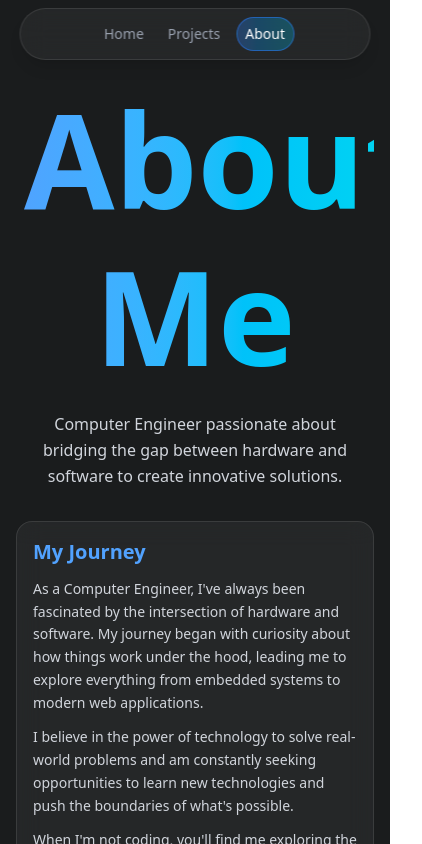
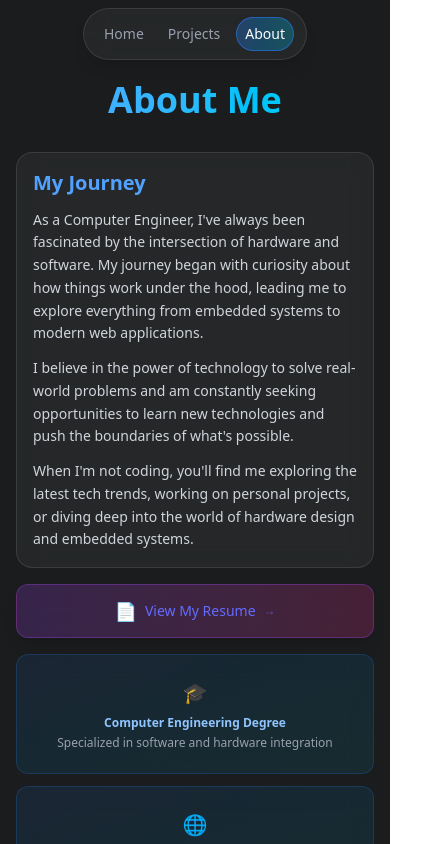
Before and after one commit to zakattack02/Kanucks.dev, a React (Vite) app: page /about in a window 390 px wide. Shown: the top 844 px of the page, 422 px wide, since content can reach past the window. Built offline with nearby package versions, Linux system fonts and the light colour scheme.

Commit message:
Fixed Mobile UI

```diff
--- a/src/components/Navbar.jsx
+++ b/src/components/Navbar.jsx
@@ -7,7 +7,7 @@ const Navbar = () => {
   const isActive = (path) => location.pathname === path;
 
   return (
-    <nav className="fixed top-2 sm:top-5 left-1/2 transform -translate-x-1/2 z-50 backdrop-blur-md bg-white/5 border border-white/10 rounded-full px-3 sm:px-6 lg:px-8 py-2 sm:py-3 shadow-lg hover:shadow-blue-500/25 transition-all duration-300 w-[90%] sm:w-auto max-w-md sm:max-w-none">
+    <nav className="fixed top-2 sm:top-5 left-1/2 transform -translate-x-1/2 z-50 backdrop-blur-md bg-white/5 border border-white/10 rounded-full px-3 sm:px-6 lg:px-8 py-2 sm:py-3 shadow-lg hover:shadow-blue-500/25 transition-all duration-300">
       <div className="flex items-center justify-center gap-2 sm:gap-4 lg:gap-8 text-sm sm:text-base lg:text-lg font-medium">
         <Link
           to="/"
--- a/src/pages/About.jsx
+++ b/src/pages/About.jsx
@@ -2,8 +2,31 @@
 import React, { useState, useEffect } from 'react';
 import { motion } from 'framer-motion';
 
+const useWindowSize = () => {
+  const [windowSize, setWindowSize] = useState({
+    width: undefined,
+    height: undefined,
+  });
+
+  useEffect(() => {
+    const handleResize = () => {
+      setWindowSize({
+        width: window.innerWidth,
+        height: window.innerHeight,
+      });
+    };
+
+    window.addEventListener("resize", handleResize);
+    handleResize();
+    return () => window.removeEventListener("resize", handleResize);
+  }, []);
+
+  return windowSize;
+};
+
 const About = () => {
   const [activeSkillView, setActiveSkillView] = useState('badges');
+  const { width } = useWindowSize();
   const [githubData, setGithubData] = useState({
     user: null,
     repos: [],
@@ -323,12 +346,17 @@ const About = () => {
           animate={{ opacity: 1, y: 0 }}
           transition={{ duration: 0.8 }}
         >
-          <h1 className="text-3xl sm:text-4xl md:text-5xl lg:text-6xl font-bold mb-4 sm:mb-6 bg-gradient-to-r from-blue-400 to-cyan-400 bg-clip-text text-transparent px-2 sm:px-4" style={{ lineHeight: "1.2" }}>
+          <h1
+            className="font-bold mb-4 sm:mb-6 bg-gradient-to-r from-blue-400 to-cyan-400 bg-clip-text text-transparent px-2 sm:px-4 leading-tight"
+            style={{
+              fontSize: width < 450 ? '36px' :
+                       width < 640 ? '72px' :
+                       width < 768 ? '86px' :
+                       width < 1024 ? '115px' : '144px'
+            }}
+          >
             About Me
           </h1>
-          <p className="text-base sm:text-lg lg:text-xl text-gray-300 max-w-3xl mx-auto leading-relaxed px-4">
-            Computer Engineer passionate about bridging the gap between hardware and software to create innovative solutions.
-          </p>
         </motion.div>
 
         <motion.div
--- a/src/pages/Contact.jsx
+++ b/src/pages/Contact.jsx
@@ -24,7 +24,7 @@ const Contact = () => {
           transition={{ duration: 0.8, delay: 0.2 }}
         >
           <motion.div
-            className="flex justify-center items-center gap-8"
+            className="flex flex-row flex-wrap justify-center items-center gap-4 sm:gap-6 lg:gap-8"
             initial={{ opacity: 0, scale: 0.5 }}
             animate={{ opacity: 1, scale: 1 }}
             transition={{ duration: 0.6, delay: 0.4 }}
--- a/src/pages/Home.jsx
+++ b/src/pages/Home.jsx
@@ -4,7 +4,7 @@ import "../index.css";
 
 export default function Main() {
   return (
-    <div className="pt-64 pb-24 px-8 text-white min-h-screen flex items-center justify-center" style={{ backgroundColor: "#1a1c1d" }}>
+    <div className="pt-32 sm:pt-48 lg:pt-64 pb-12 sm:pb-16 lg:pb-24 px-4 sm:px-6 lg:px-8 text-white min-h-screen flex items-center justify-center" style={{ backgroundColor: "#1a1c1d" }}>
       <div className="container mx-auto max-w-6xl">
         {/* Hero Section */}
         <motion.div
--- a/src/pages/Projects.jsx
+++ b/src/pages/Projects.jsx
@@ -1,11 +1,34 @@
 // src/pages/Projects.jsx
 import React, { useEffect, useState } from "react";
 import { motion } from 'framer-motion';
+
+const useWindowSize = () => {
+  const [windowSize, setWindowSize] = useState({
+    width: undefined,
+    height: undefined,
+  });
+
+  useEffect(() => {
+    const handleResize = () => {
+      setWindowSize({
+        width: window.innerWidth,
+        height: window.innerHeight,
+      });
+    };
+
+    window.addEventListener("resize", handleResize);
+    handleResize();
+    return () => window.removeEventListener("resize", handleResize);
+  }, []);
+
+  return windowSize;
+};
 
 const Projects = () => {
   const [profile, setProfile] = useState(null);
   const [repos, setRepos] = useState([]);
   const [search, setSearch] = useState("");
+  const { width } = useWindowSize();
 
   useEffect(() => {
     // Fetch user profile
@@ -64,12 +87,17 @@ const Projects = () => {
             animate={{ opacity: 1, y: 0 }}
             transition={{ duration: 0.8 }}
           >
-            <h1 className="text-3xl sm:text-4xl md:text-5xl lg:text-6xl font-bold mb-4 sm:mb-6 bg-gradient-to-r from-blue-400 to-cyan-400 bg-clip-text px-2 sm:px-4 text-transparent leading-tight" style={{ lineHeight: '1.3' }}>
+            <h1
+              className="font-bold mb-6 bg-gradient-to-r from-blue-400 to-cyan-400 bg-clip-text text-transparent leading-tight"
+              style={{
+                fontSize: width < 450 ? '36px' :
+                         width < 640 ? '72px' :
+                         width < 768 ? '86px' :
+                         width < 1024 ? '115px' : '144px'
+              }}
+            >
               My Projects
             </h1>
-            <p className="text-gray-400 text-sm sm:text-base max-w-2xl mx-auto px-4">
-              Explore my collection of projects, ranging from web applications to system tools
-            </p>
           </motion.div>
 
           {/* Search Section */}
@@ -118,7 +146,7 @@ const Projects = () => {
                   </h2>
                   <p className="text-gray-400 text-sm lg:text-xs mb-3 lg:mb-2">@{profile.login}</p>
                   <p className="text-gray-300 text-sm lg:text-xs mb-4 lg:mb-3 leading-relaxed">{profile.bio}</p>
-                  <div className="flex flex-wrap justify-center gap-3 lg:flex-col lg:gap-1 lg:space-y-1">
+                  <div className="flex flex-row flex-wrap justify-center gap-2 sm:gap-3 lg:flex-col lg:gap-1 lg:space-y-1">
                     <div className="text-sm lg:text-xs text-blue-300">📂 {profile.public_repos} Repos</div>
                     <div className="text-sm lg:text-xs text-cyan-300">👥 {profile.followers} Followers</div>
                     {profile.location && (
@@ -156,28 +184,28 @@ const Projects = () => {
                 </p>
 
                 {/* Language and Stats */}
-                <div className="flex flex-wrap gap-2 mb-3">
+                <div className="flex flex-row flex-wrap gap-1.5 sm:gap-2 mb-3">
                   {repo.language && (
-                    <span className="px-3 py-1 bg-white/10 rounded-full text-xs text-cyan-300 font-medium">
+                    <span className="px-2.5 sm:px-3 py-1 bg-white/10 rounded-full text-xs text-cyan-300 font-medium">
                       {repo.language}
                     </span>
                   )}
-                  <span className="px-3 py-1 bg-white/10 rounded-full text-xs text-gray-400">
+                  <span className="px-2.5 sm:px-3 py-1 bg-white/10 rounded-full text-xs text-gray-400">
                     ⭐ {repo.stargazers_count}
                   </span>
-                  <span className="px-3 py-1 bg-white/10 rounded-full text-xs text-gray-400">
+                  <span className="px-2.5 sm:px-3 py-1 bg-white/10 rounded-full text-xs text-gray-400">
                     🍴 {repo.forks_count}
                   </span>
                 </div>
               </div>
 
               {/* Action Buttons */}
-              <div className="flex gap-2 sm:gap-3 mt-auto">
+              <div className="flex flex-row flex-wrap gap-2 sm:gap-3 mt-auto">
                 <motion.a
                   href={repo.html_url}
                   target="_blank"
                   rel="noopener noreferrer"
-                  className="flex-1 px-3 sm:px-4 py-3 bg-gradient-to-r from-blue-500/20 to-cyan-500/20 border border-blue-500/30 text-center text-sm font-medium rounded-lg hover:from-blue-500/30 hover:to-cyan-500/30 transition-all duration-300 min-h-[44px] flex items-center justify-center"
+                  className="flex-1 min-w-[120px] px-3 sm:px-4 py-3 bg-gradient-to-r from-blue-500/20 to-cyan-500/20 border border-blue-500/30 text-center text-sm font-medium rounded-lg hover:from-blue-500/30 hover:to-cyan-500/30 transition-all duration-300 min-h-[44px] flex items-center justify-center"
                   whileHover={{ scale: 1.05 }}
                   whileTap={{ scale: 0.95 }}
                 >
@@ -188,7 +216,7 @@ const Projects = () => {
                     href={repo.homepage}
                     target="_blank"
                     rel="noopener noreferrer"
-                    className="flex-1 px-3 sm:px-4 py-3 bg-gradient-to-r from-green-500/20 to-emerald-500/20 border border-green-500/30 text-center text-sm font-medium rounded-lg hover:from-green-500/30 hover:to-emerald-500/30 transition-all duration-300 min-h-[44px] flex items-center justify-center"
+                    className="flex-1 min-w-[120px] px-3 sm:px-4 py-3 bg-gradient-to-r from-green-500/20 to-emerald-500/20 border border-green-500/30 text-center text-sm font-medium rounded-lg hover:from-green-500/30 hover:to-emerald-500/30 transition-all duration-300 min-h-[44px] flex items-center justify-center"
                     whileHover={{ scale: 1.05 }}
                     whileTap={{ scale: 0.95 }}
                   >
--- a/tailwind.config.js
+++ b/tailwind.config.js
@@ -11,6 +11,9 @@ module.exports = {
             to: { opacity: 1 },
           },
         },
+        screens: {
+          'xs': '450px',
+        },
       },
     },
     plugins: [],
```
